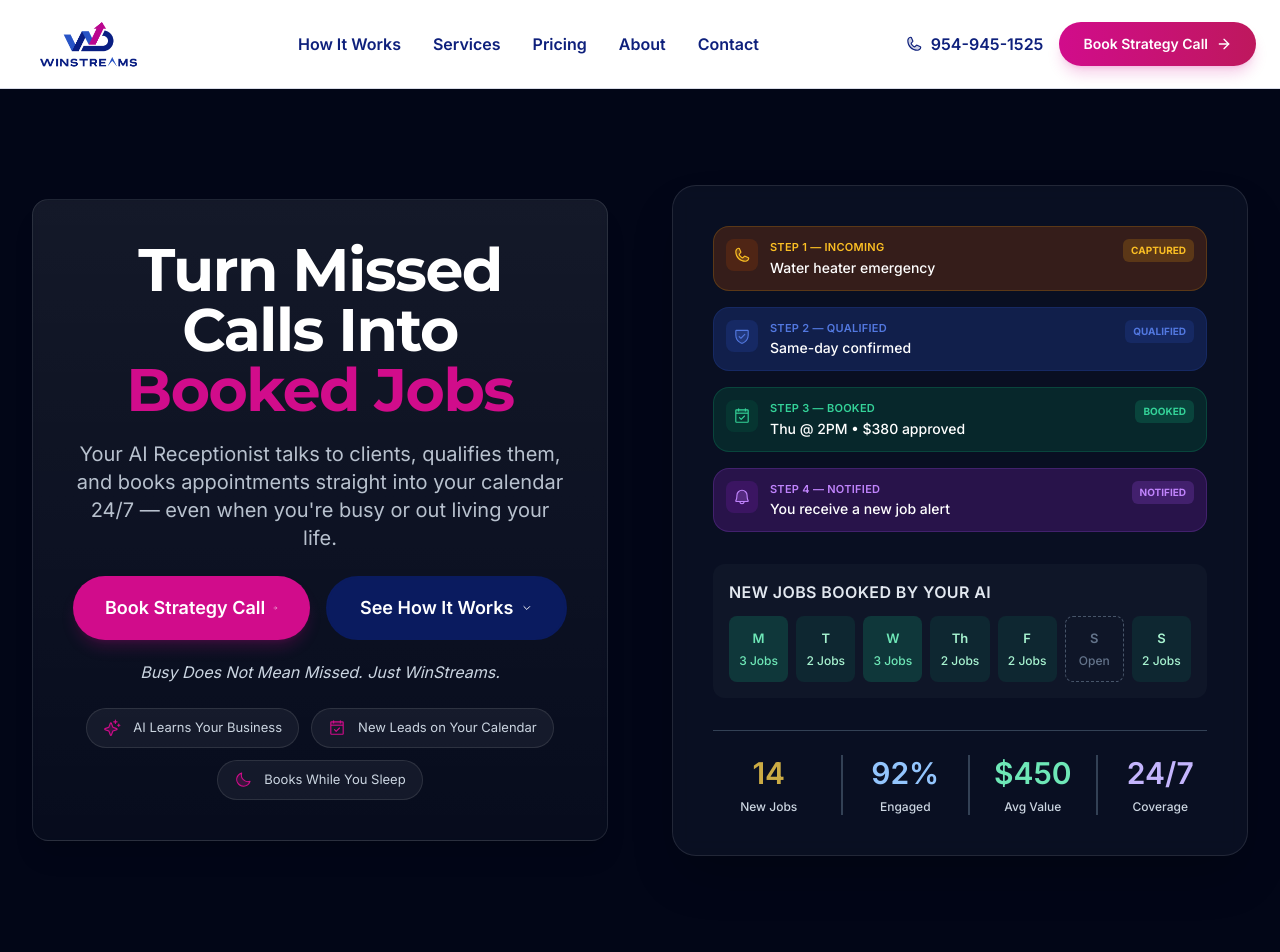
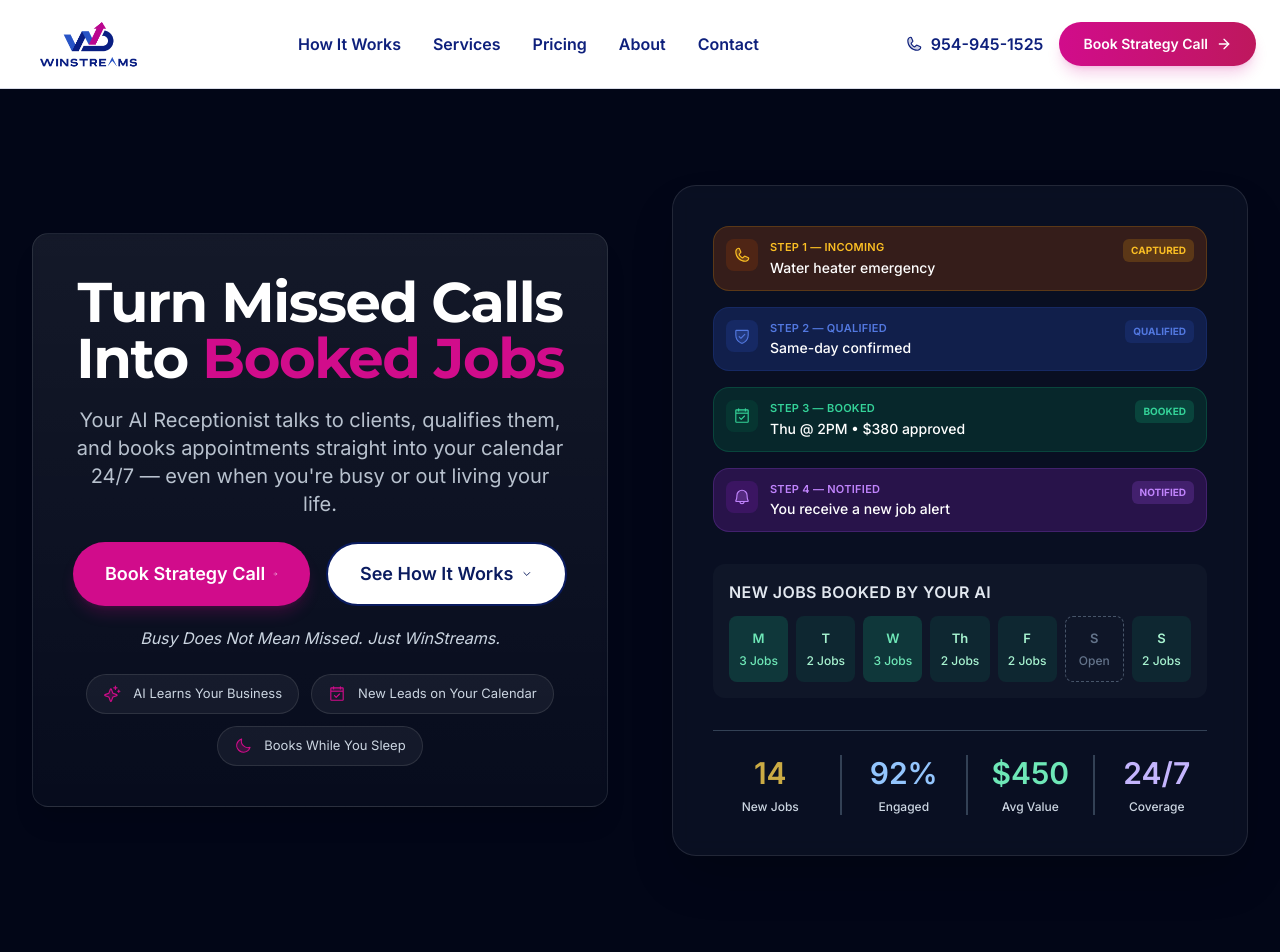
Before and after one commit to winstreams/winstreams-homepage-main, a React (Vite) app: page / in a window 1280 px wide. Shown: the top 952 px of the page. Built offline with nearby package versions, Linux system fonts and the light colour scheme; the HTML template or start-up script is replaced by a standard one.

Commit message:
New Hero 12/24

```diff
--- a/src/components/Hero.tsx
+++ b/src/components/Hero.tsx
@@ -69,7 +69,7 @@ const Hero = () => {
     },
   ];
 
-  // Weekly jobs (Right Column) — fixed Thursday label "Th"
+  // Weekly jobs (Right Column)
   const weeklyJobs = [
     { id: "mon", day: "M", jobs: 3 },
     { id: "tue", day: "T", jobs: 2 },
@@ -80,7 +80,7 @@ const Hero = () => {
     { id: "sun", day: "S", jobs: 2 },
   ];
 
-  // Benefits pills (Left Column) — Home hero content
+  // Benefits pills (Left Column)
   const benefits: Benefit[] = [
     { id: "learn", icon: Sparkle, label: "AI Learns Your Business" },
     { id: "calendar", icon: CalendarCheck, label: "New Leads on Your Calendar" },
@@ -90,7 +90,7 @@ const Hero = () => {
   const totalJobs = weeklyJobs.reduce((sum, day) => sum + day.jobs, 0);
 
   // Notification color map
-  const colorMap = {
+  const colorMap: Record<NotifColor, { text: string; bg: string; border: string; badge: string }> = {
     amber: {
       text: "text-amber-400",
       bg: "bg-amber-900/40",
@@ -115,10 +115,7 @@ const Hero = () => {
       border: "border-purple-500/20",
       badge: "bg-purple-500/20",
     },
-  } as const satisfies Record<
-    NotifColor,
-    { text: string; bg: string; border: string; badge: string }
-  >;
+  };
 
   const scrollToHowItWorks = () => {
     const el = document.getElementById("how-it-works");
@@ -132,14 +129,14 @@ const Hero = () => {
   return (
     <section className="relative bg-slate-950 overflow-hidden py-12 sm:py-16 lg:py-24 md:min-h-[85vh] md:flex md:items-center">
       <div className="max-w-7xl mx-auto px-4 sm:px-6 lg:px-8">
-        <div className="grid lg:grid-cols-2 gap-12 lg:gap-16 items-center">
+        <div className="grid lg:grid-cols-2 gap-10 lg:gap-16 items-center">
           {/* LEFT COLUMN */}
           <div className="w-full max-w-2xl lg:max-w-none mx-auto lg:mx-0">
             <div className="w-full lg:max-w-[640px] mx-auto lg:mx-0 rounded-2xl bg-gradient-to-b from-white/5 to-transparent p-4 sm:p-5 md:bg-slate-900/40 md:backdrop-blur-sm md:border md:border-white/10 md:p-8 lg:p-10 md:shadow-xl text-center">
               {/* Headline */}
-              <h1 className="mx-auto max-w-[18ch] sm:max-w-none text-[2.125rem] sm:text-5xl lg:text-6xl font-bold leading-snug tracking-tight mb-5">
+              <h1 className="mx-auto max-w-[18ch] sm:max-w-none text-[2rem] sm:text-5xl lg:text-[3.5rem] font-bold leading-[1.15] tracking-tight mb-5">
                 <span className="text-white">Turn Missed Calls Into </span>
-                <span className="text-brand-magenta">Booked&nbsp;Jobs</span>
+                <span className="text-brand-magenta">Booked Jobs</span>
               </h1>
 
               {/* Subhead */}
@@ -165,12 +162,12 @@ const Hero = () => {
                   />
                 </button>
 
-                {/* Secondary CTA — SOLID NAVY + SAFE HOVER */}
+                {/* Secondary CTA */}
                 <button
                   type="button"
                   onClick={scrollToHowItWorks}
                   aria-label="See how our AI receptionist works"
-                  className="w-full sm:flex-1 sm:min-w-0 inline-flex items-center justify-center gap-2 bg-brand-navy text-white border-2 border-brand-navy font-semibold px-6 py-3 md:px-8 md:py-4 text-base md:text-lg rounded-full leading-none whitespace-nowrap min-h-[52px] md:min-h-[56px] transition-all duration-300 active:scale-95 md:hover:opacity-90 focus-visible:outline-none focus-visible:ring-2 focus-visible:ring-brand-magenta focus-visible:ring-offset-2 focus-visible:ring-offset-slate-950"
+                  className="w-full sm:flex-1 sm:min-w-0 inline-flex items-center justify-center gap-2 bg-white text-brand-navy border-2 border-brand-navy font-semibold px-6 py-3 md:px-8 md:py-4 text-base md:text-lg rounded-full leading-none whitespace-nowrap min-h-[52px] md:min-h-[56px] transition-all duration-300 active:scale-95 md:hover:bg-brand-navyLight md:hover:text-white md:hover:border-brand-navyLight focus-visible:outline-none focus-visible:ring-2 focus-visible:ring-brand-magenta focus-visible:ring-offset-2 focus-visible:ring-offset-slate-950"
                 >
                   See How It Works
                   <ChevronDown className="w-5 h-5" aria-hidden="true" />
@@ -181,7 +178,7 @@ const Hero = () => {
                 Busy Does Not Mean Missed. Just WinStreams.
               </p>
 
-              {/* BENEFITS PILLS — Home hero style (no inner circle wrapper) */}
+              {/* Benefits Pills */}
               <div className="flex flex-col sm:flex-row sm:flex-wrap justify-center gap-3">
                 {benefits.map((benefit) => {
                   const BenefitIcon = benefit.icon;
@@ -281,7 +278,7 @@ const Hero = () => {
 
               {/* Metrics row */}
               <div className="mt-6 pt-6 border-t border-slate-700">
-                <div className="grid grid-cols-4 gap-4">
+                <div className="grid grid-cols-4 gap-3">
                   <div className="flex flex-col items-center justify-start">
                     <div className="text-xl md:text-2xl lg:text-3xl font-semibold text-amber-300/80 mb-2">
                       {totalJobs}
@@ -291,7 +288,7 @@ const Hero = () => {
                     </div>
                   </div>
 
-                  <div className="flex flex-col items-center justify-start border-l-2 border-slate-700 pl-4">
+                  <div className="flex flex-col items-center justify-start border-l-2 border-slate-700 pl-3">
                     <div className="text-xl md:text-2xl lg:text-3xl font-semibold text-blue-300 mb-2">
                       92%
                     </div>
@@ -300,7 +297,7 @@ const Hero = () => {
                     </div>
                   </div>
 
-                  <div className="flex flex-col items-center justify-start border-l-2 border-slate-700 pl-4">
+                  <div className="flex flex-col items-center justify-start border-l-2 border-slate-700 pl-3">
                     <div className="text-xl md:text-2xl lg:text-3xl font-semibold text-emerald-300 mb-2">
                       $450
                     </div>
@@ -309,7 +306,7 @@ const Hero = () => {
                     </div>
                   </div>
 
-                  <div className="flex flex-col items-center justify-start border-l-2 border-slate-700 pl-4">
+                  <div className="flex flex-col items-center justify-start border-l-2 border-slate-700 pl-3">
                     <div className="text-xl md:text-2xl lg:text-3xl font-semibold text-violet-300 mb-2">
                       24/7
                     </div>
@@ -319,10 +316,8 @@ const Hero = () => {
                   </div>
                 </div>
               </div>
-              {/* /Metrics */}
             </div>
           </div>
-          {/* /RIGHT COLUMN */}
         </div>
       </div>
     </section>
```
